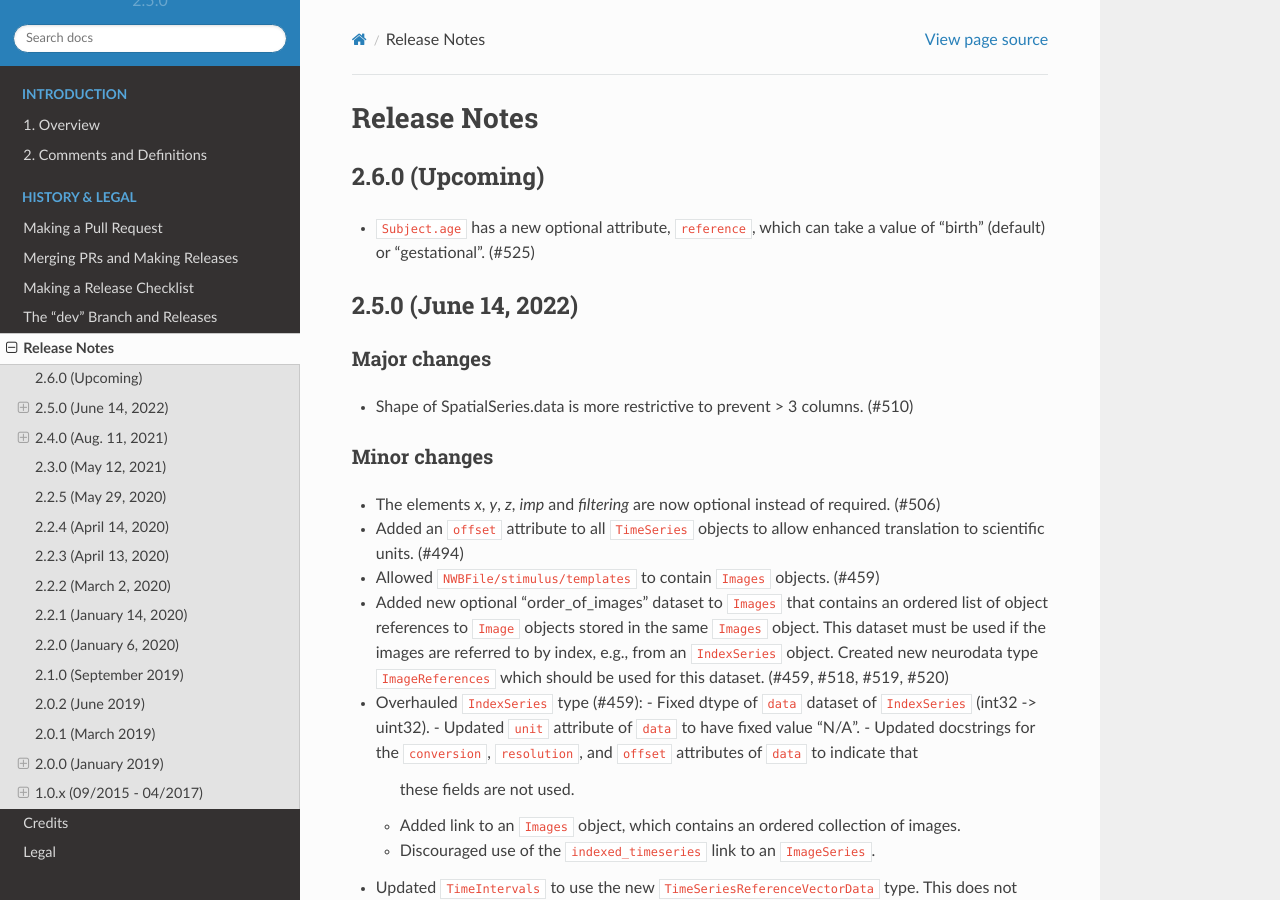
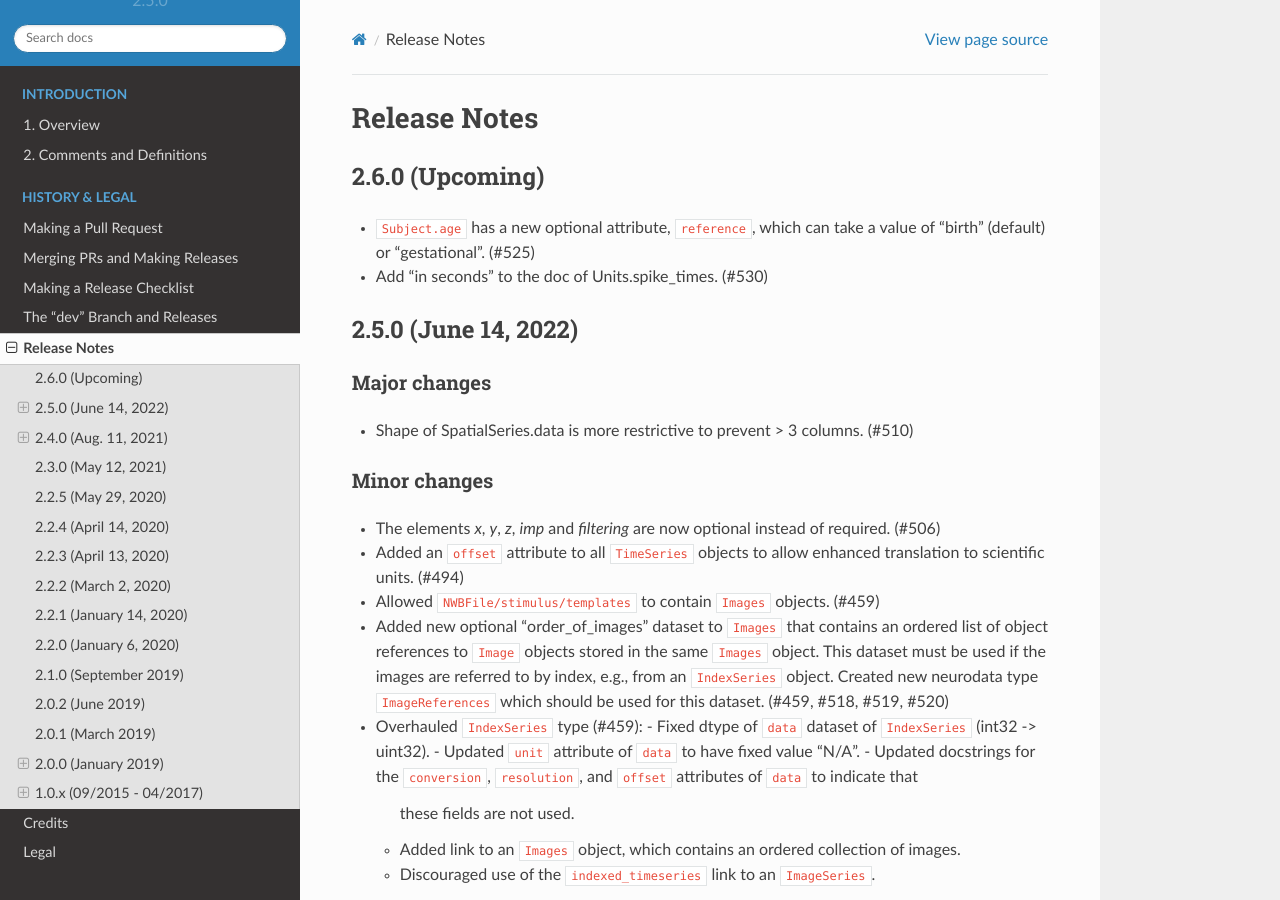
Before and after one commit to NeurodataWithoutBorders/nwb-schema, a Sphinx documentation site: the page built from docs/format/source/format_release_notes.rst, in a window 1280 px wide and 900 px high. Built offline with Sphinx 7.4.7 and the Read the Docs theme 2.0.0, drawn with Linux system fonts in a browser that asks for light colours.

Commit message:
Update format_release_notes.rst

```diff
--- a/docs/format/source/format_release_notes.rst
+++ b/docs/format/source/format_release_notes.rst
@@ -6,6 +6,7 @@ Release Notes
 2.6.0 (Upcoming)
 ----------------
 - ``Subject.age`` has a new optional attribute, ``reference``, which can take a value of "birth" (default) or "gestational". (#525)
+- Add "in seconds" to the doc of Units.spike_times. (#530)
 
 
 2.5.0 (June 14, 2022)
```
